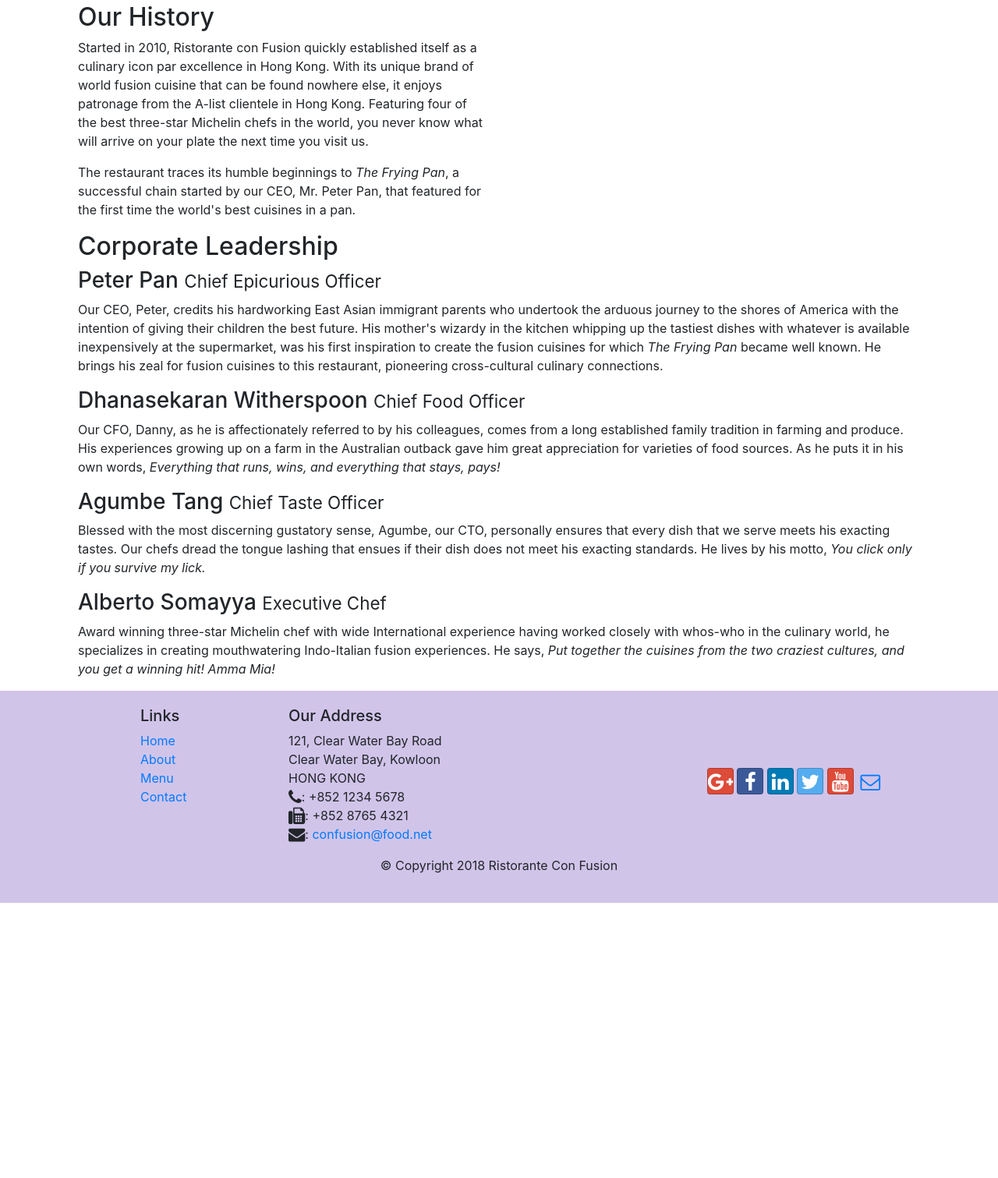
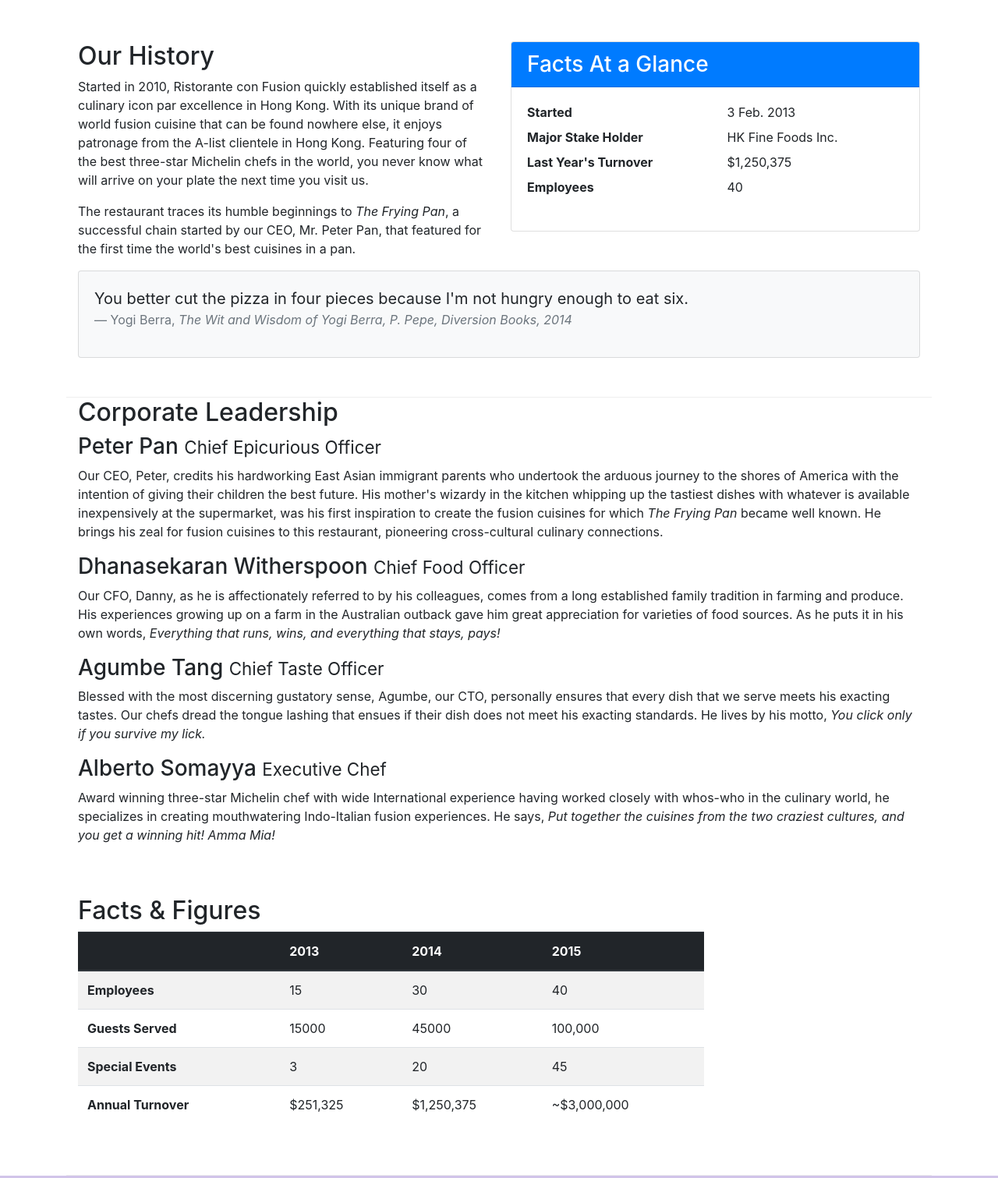
Before and after one commit to thomasroush/conFusion, a website: page aboutus.html in a window 1280 px wide. Shown: the part 462-1973 px from the top of the page at 78% size. Before the commit the page ends 1620 px from the top, so only its background shows below. Drawn offline with nearby package versions, Linux system fonts and the light colour scheme.

Commit message:
cards and tables

```diff
--- a/aboutus.html
+++ b/aboutus.html
@@ -59,13 +59,40 @@
             </div>
         </div>
 
-        <div>
-            <div class="col-xl-6 col-lg-6">
+        <div class="row row-content">
+            <div class="col-sm-6">
                 <h2>Our History</h2>
                 <p>Started in 2010, Ristorante con Fusion quickly established itself as a culinary icon par excellence in Hong Kong. With its unique brand of world fusion cuisine that can be found nowhere else, it enjoys patronage from the A-list clientele in Hong Kong.  Featuring four of the best three-star Michelin chefs in the world, you never know what will arrive on your plate the next time you visit us.</p>
                 <p>The restaurant traces its humble beginnings to <em>The Frying Pan</em>, a successful chain started by our CEO, Mr. Peter Pan, that featured for the first time the world's best cuisines in a pan.</p>
             </div>
-            <div>
+            <div class="col-sm">
+                <div class="card">
+                    <h3 class="card-header bg-primary text-white">Facts At a Glance</h3>
+                    <div class="card-body">
+                        <dl class="row">
+                            <dt class="col-6">Started</dt>
+                            <dd class="col-6">3 Feb. 2013</dd>
+                            <dt class="col-6">Major Stake Holder</dt>
+                            <dd class="col-6">HK Fine Foods Inc.</dd>
+                            <dt class="col-6">Last Year's Turnover</dt>
+                            <dd class="col-6">$1,250,375</dd>
+                            <dt class="col-6">Employees</dt>
+                            <dd class="col-6">40</dd>
+                        </dl>
+                    </div>
+                </div>
+            </div>
+            <div class="col-12">
+                <div class="card card-body bg-light">
+                    <blockquote class="blockquote">
+                        <p class="mb-0">You better cut the pizza in four pieces because
+                            I'm not hungry enough to eat six.</p>
+                        <footer class="blockquote-footer">Yogi Berra,
+                            <cite title="Source Title">The Wit and Wisdom of Yogi Berra,
+                            P. Pepe, Diversion Books, 2014</cite>
+                        </footer>
+                    </blockquote>
+                </div>
             </div>
         </div>
 
@@ -83,7 +110,51 @@
                 <p class="d-none d-sm-block">Award winning three-star Michelin chef with wide International experience having worked closely with whos-who in the culinary world, he specializes in creating mouthwatering Indo-Italian fusion experiences. He says, <em>Put together the cuisines from the two craziest cultures, and you get a winning hit! Amma Mia!</em></p>
             </div>
        </div>
-
+        <div class="row row-content">
+            <div class="col-12 col-sm-9">
+                <h2>Facts &amp; Figures</h2>
+                <div class="table-responsive">
+                    <table class="table table-striped">
+                        <thead class="thead-dark">
+                            <tr>
+                                <th>&nbsp;</th>
+                                <th>2013</th>
+                                <th>2014</th>
+                                <th>2015</th>
+                            </tr>
+                        </thead>
+                        <tbody>
+                            <tr>
+                                <th>Employees</th>
+                                <td>15</td>
+                                <td>30</td>
+                                <td>40</td>
+                            </tr>
+                            <tr>
+                                <th>Guests Served</th>
+                                <td>15000</td>
+                                <td>45000</td>
+                                <td>100,000</td>
+                            </tr>
+                            <tr>
+                                <th>Special Events</th>
+                                <td>3</td>
+                                <td>20</td>
+                                <td>45</td>
+                            </tr>
+                            <tr>
+                                <th>Annual Turnover</th>
+                                <td>$251,325</td>
+                                <td>$1,250,375</td>
+                                <td>~$3,000,000</td>
+                            </tr>
+                        </tbody>
+                    </table>
+                </div>
+            </div>
+            <div class="col-12 col-sm-3">
+            </div>
+        </div>
     </div>
 
     <footer class="footer">
```
